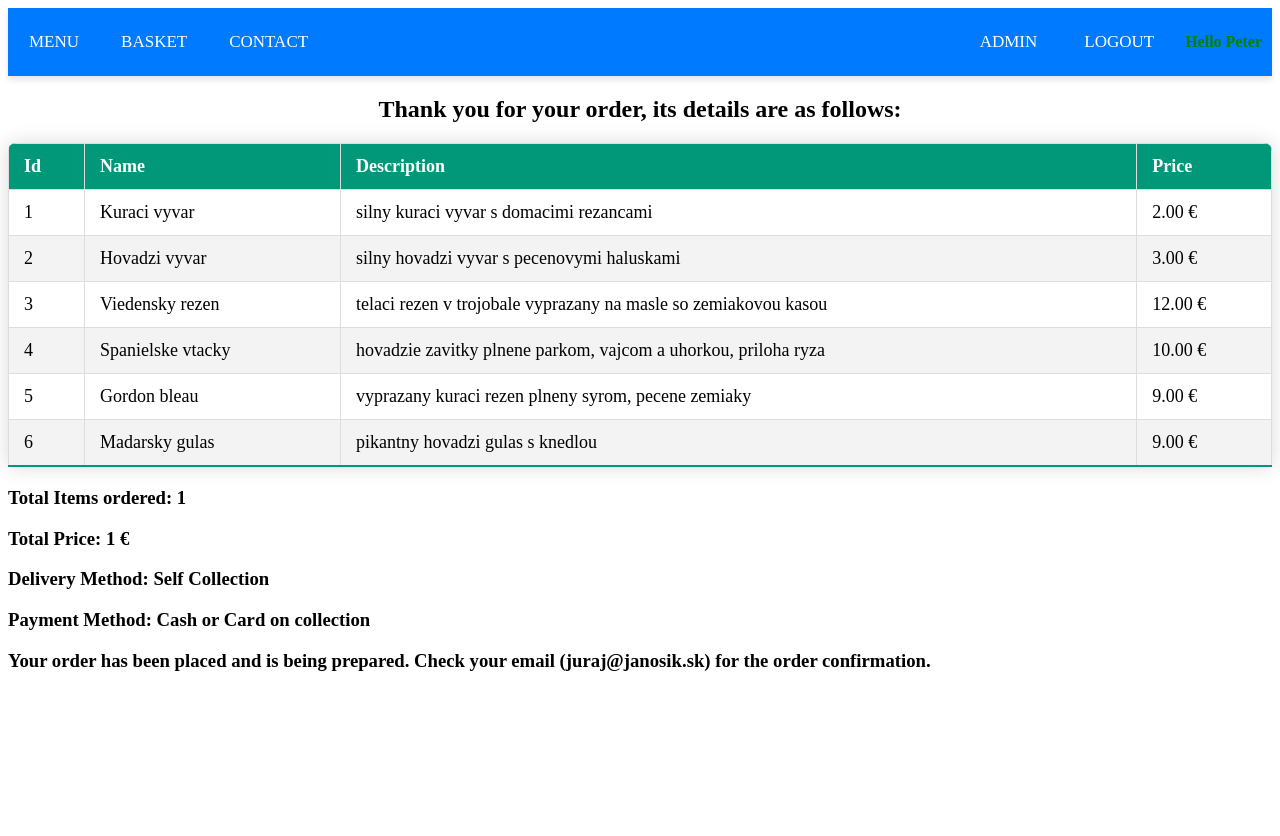
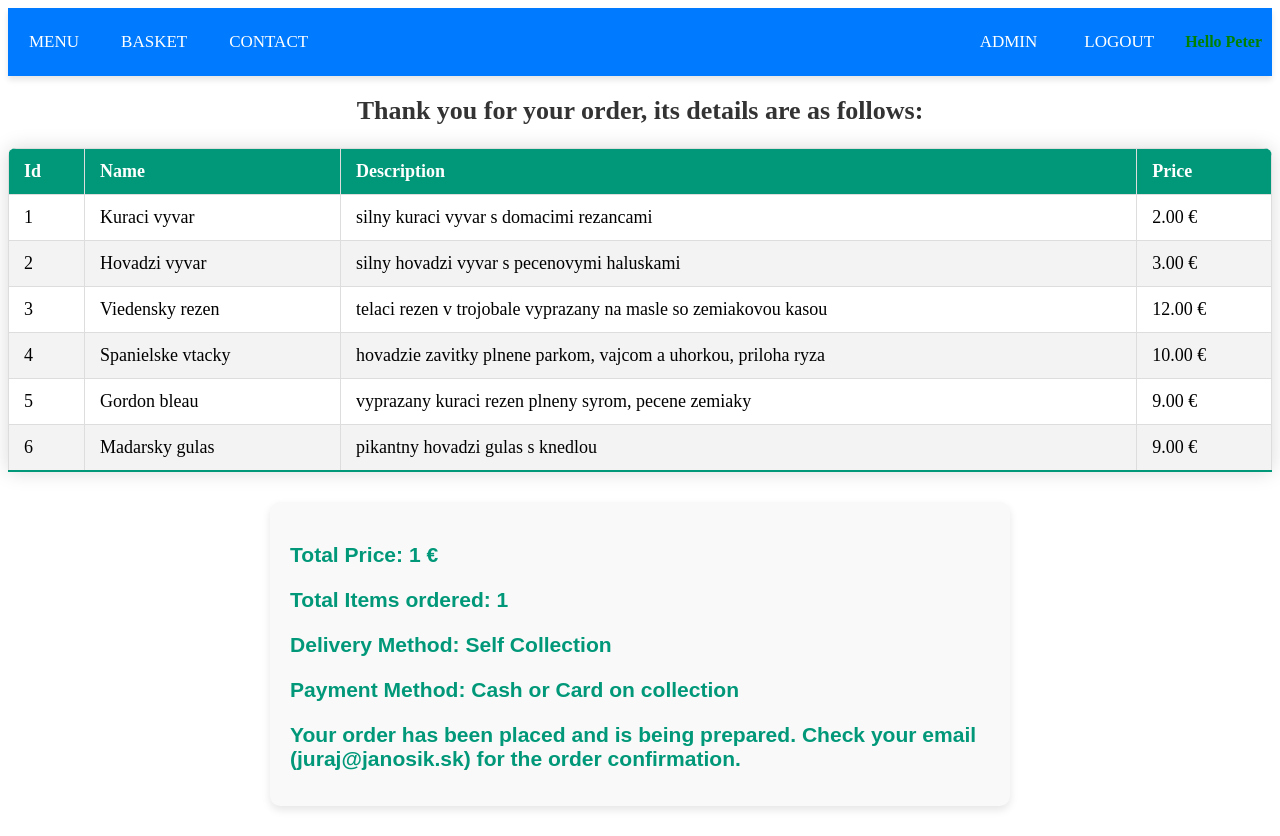
Before and after one commit to m-sharif-azad/BPI-Canteen, a Django app: template The_Canteen/canteen/templates/final.html in a window 1280 px wide. Before the commit the page ends 671 px from the top, so only its background shows below. Run offline with Django 5.2, Linux system fonts and the light colour scheme; a user stored in the database is signed in; data comes from the database, SQL or seed files in the repository; tables that the repository leaves empty hold one stand-in row (values such as "Sample post"); the template is opened without the code that fills it: values that come from a table or form of the project are taken from there, most other values are stand-ins (such as "Sample title", 1, 10 or a date in 2020); parts of the project's set-up code (start-up, migrations or seed data) failed here and were passed over.

Commit message:
some CSS added on final.html

```diff
--- a/The_Canteen/canteen/templates/final.html
+++ b/The_Canteen/canteen/templates/final.html
@@ -5,6 +5,34 @@
 {% endblock %}
 
 {% block content %}
+
+<style>
+    h2 {
+    font-size: 26px;
+    margin-top: 20px;
+    text-align: center;
+    color: #333;
+}
+
+/* Styling the order summary box */
+.order-summary {
+    background-color: #f9f9f9;
+    border-radius: 10px;
+    box-shadow: 0 4px 8px rgba(0, 0, 0, 0.1);
+    padding: 20px;
+    margin: 30px auto;
+    max-width: 700px;
+    font-family: Arial, sans-serif;
+    font-size: 18px;
+}
+
+/* Styling the text inside the order summary */
+.order-summary h3 {
+    color: #009879;
+    font-weight: bold;
+    margin-bottom: 15px;
+}
+</style>
 
 <h2 style="text-align: center;">Thank you for your order, its details are as follows:</h2>
 
@@ -30,8 +58,8 @@
 </table>
 
 <div class="order-summary">
+    <h3>Total Price: {{ total_price }} € {% if delivery_method == "delivery" %} including delivery fee {% endif %}</h3>
     <h3>Total Items ordered: {{ total_items }}</h3>
-    <h3>Total Price: {{ total_price }} € {% if delivery_method == "delivery" %} including delivery fee {% endif %}</h3>
     <h3>Delivery Method:
         {% if delivery_method == "delivery" %}
         Your food will be delivered to: {{ customer.firstname}} {{ customer.lastname}}, {{ customer.address }}, {{ customer.zipcode }} {{ customer.city }}
```
